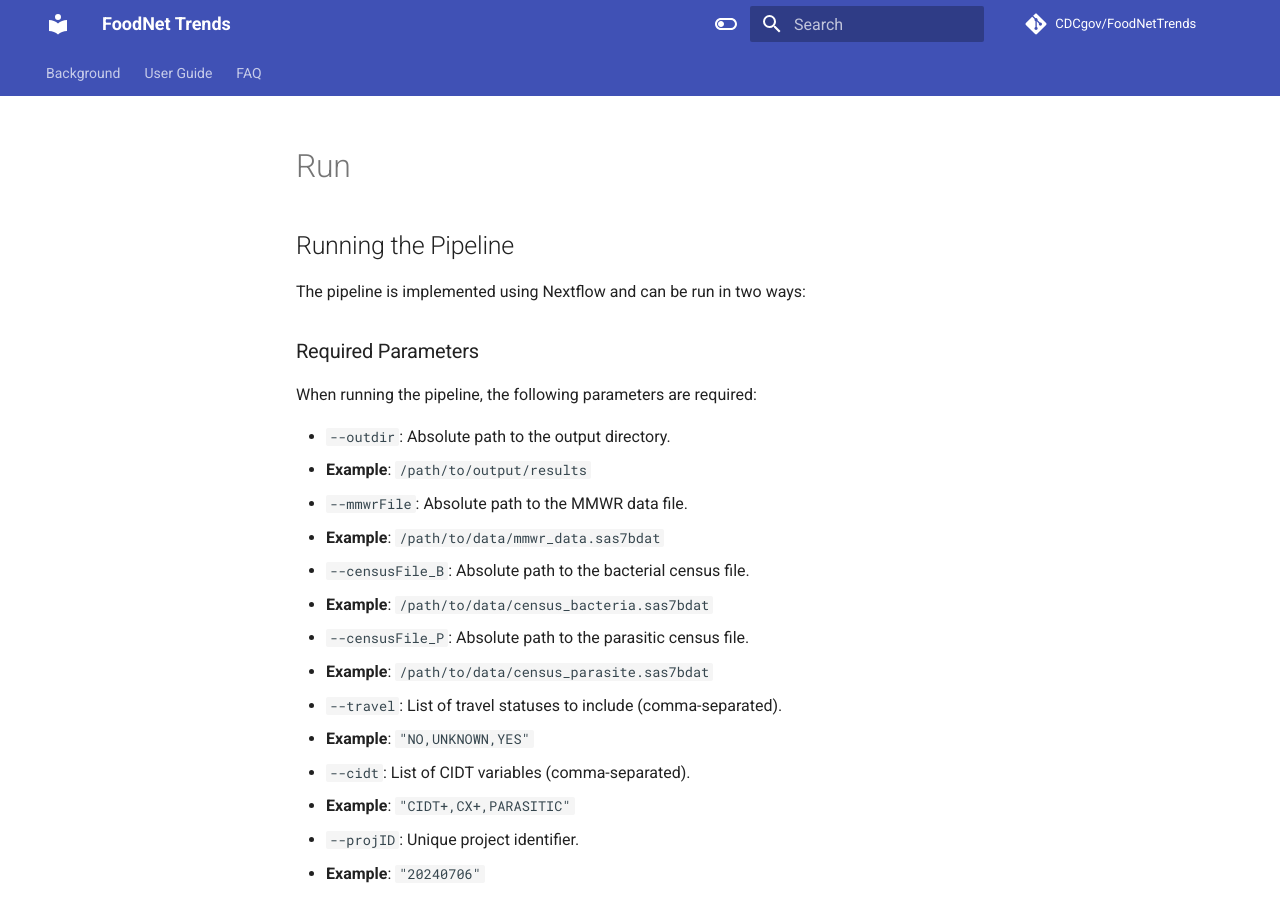
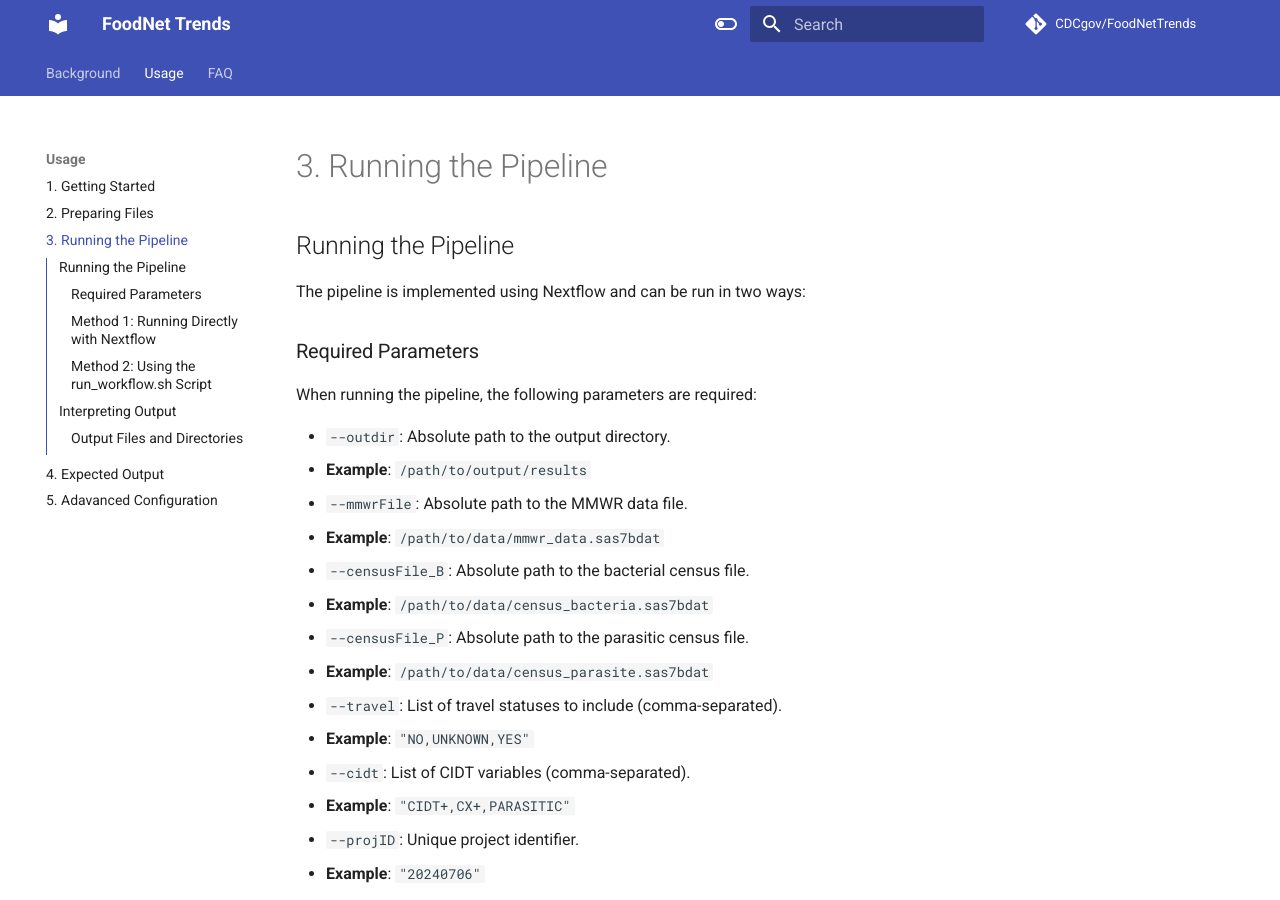
Before and after one commit to CDCgov/FoodNetTrends, an MkDocs documentation site: the page built from docs/user-guide/run.md, in a window 1280 px wide and 900 px high. Built offline with MkDocs 1.6.1 and Material for MkDocs 9.7.7, drawn with Linux system fonts in a browser that asks for light colours; comment, search, counter and statistics services are not loaded.

Commit message:
Update mkdocs.yaml

```diff
--- a/mkdocs.yaml
+++ b/mkdocs.yaml
@@ -68,3 +68,15 @@ markdown_extensions:
   - pymdownx.tasklist:
       custom_checkbox: true
   - pymdownx.tilde
+  # Page Tree
+nav:
+  - Background : index.md
+  - Usage:
+    - 1. Getting Started : user-guide/getting-started.md
+    - 2. Preparing Files: user-guide/preparing-files.md
+    - 3. Running the Pipeline: user-guide/run.md
+    - 4. Expected Output: user-guide/output.md
+    - 5. Adavanced Configuration: user-guide/configure.md
+  - FAQ:
+    - Troubleshooting: user-guide/troubleshooting.md
+    - Contributions: user-guide/contributions.md
```
